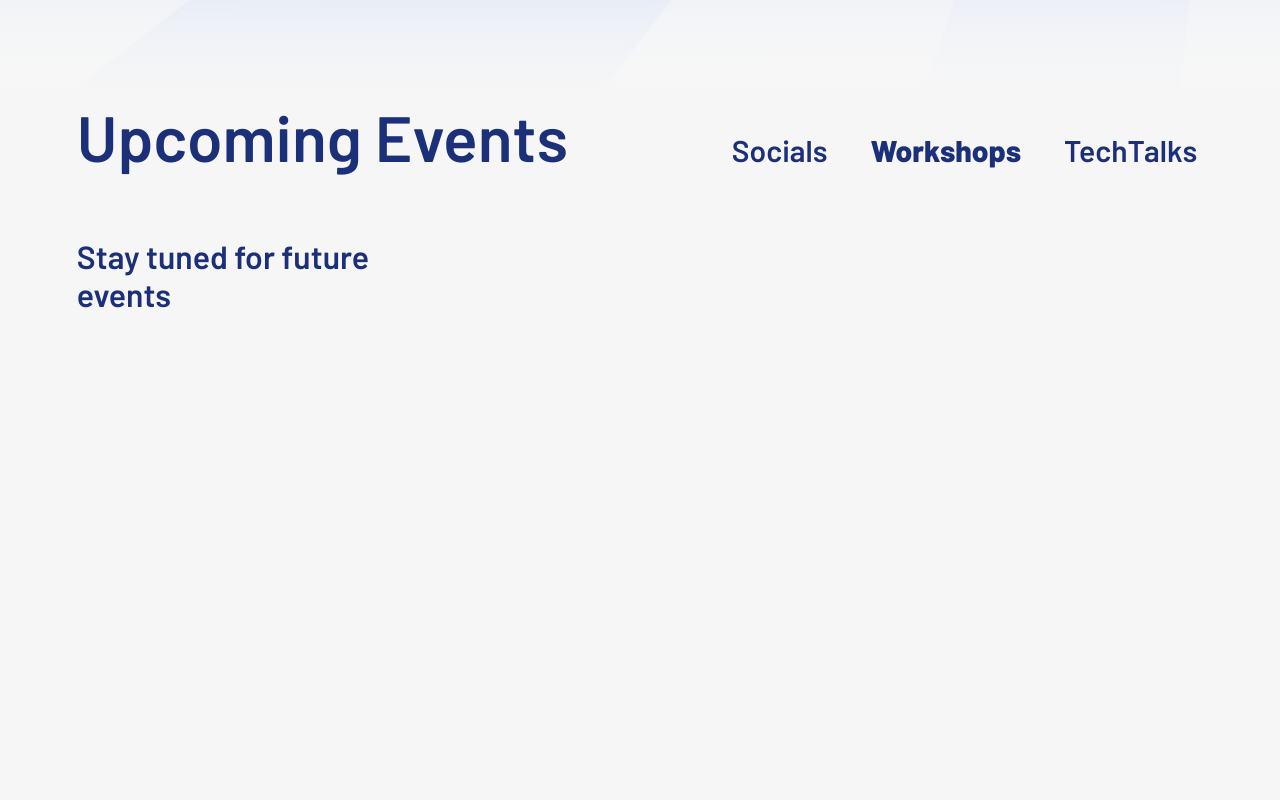
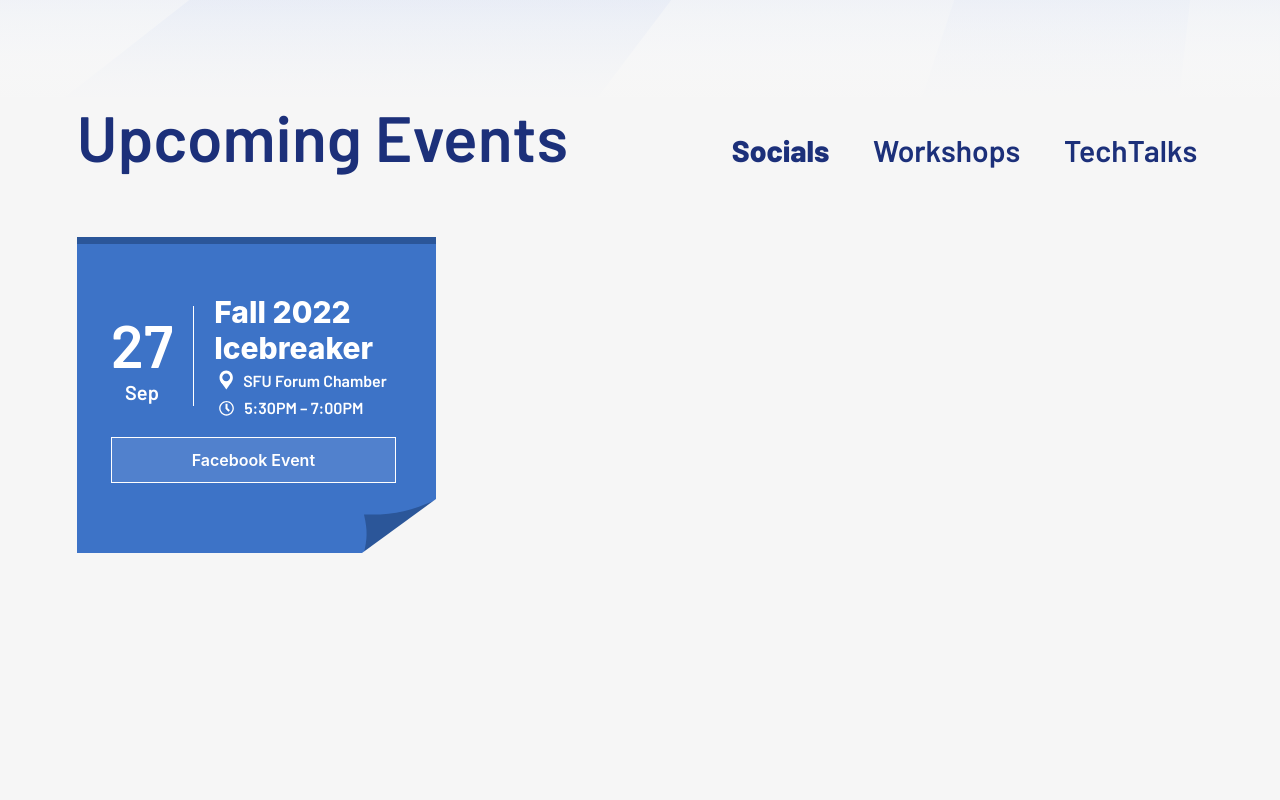
Before and after one commit to sfusurge/surge_website, a React (Create React App) app: page /events in a window 1280 px wide. Shown: the part 800-1600 px from the top of the page. Built offline with nearby package versions, Linux system fonts and the light colour scheme.

Commit message:
Make EventSelector default to section with events
This changes the component's default filter to whichever category
has any upcoming events.

```diff
--- a/src/components/EventSelector.js
+++ b/src/components/EventSelector.js
@@ -5,12 +5,23 @@ import UpcomingEvent from './UpcomingEvent'
 import downArrowIcon from '../assets/downArrow.svg'
 import { useState } from 'react'
 
+const EventSelectorFilters = [
+  'Socials',
+  'Workshops',
+  'TechTalks',
+]
+
 const EventSelector = props => {
   const isDesktop = useMediaQuery('(min-width: 600px)')
-  const [filter, setFilter] = useState('Workshops')
   const [listOpen, setListOpen] = useState(false)
-
-  const filterTypes = ['Socials', 'Workshops', 'TechTalks']
+  const [filter, setFilter] = useState((() => {
+    // Set the default filter to the first category which has an event.
+    for (const filterType of EventSelectorFilters) {
+      if (allEvents.some(event => event.filterSetting === filterType)) {
+        return filterType;
+      }
+    }
+  })())
 
   let containsAnyEvent = (eventType) => {
     for (let i = 0; i < allEvents.length; i++) {
@@ -32,7 +43,7 @@ const EventSelector = props => {
         <p className={styles.title}>Upcoming Events</p>
         {isDesktop ? (
           <div className={styles.filter}>
-            {filterTypes.map((filterType, i) => (
+            {EventSelectorFilters.map((filterType, i) => (
               <button
                 key={filterType}
                 className={styles.filterText}
@@ -62,7 +73,7 @@ const EventSelector = props => {
               </button>
             ) : (
               <div className={styles.filterMobile}>
-                {filterTypes.map((filterType, i) => (
+                {EventSelectorFilters.map((filterType, i) => (
                   <>
                     <button
                       key={i}
```
